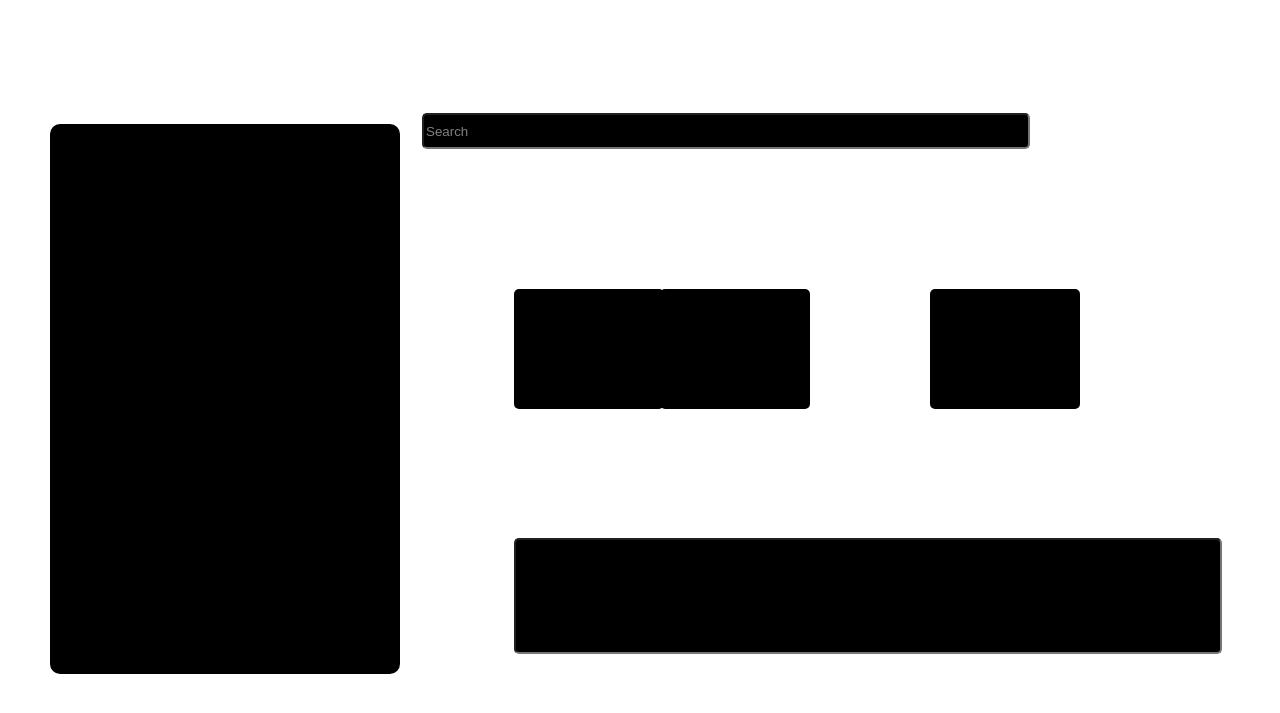
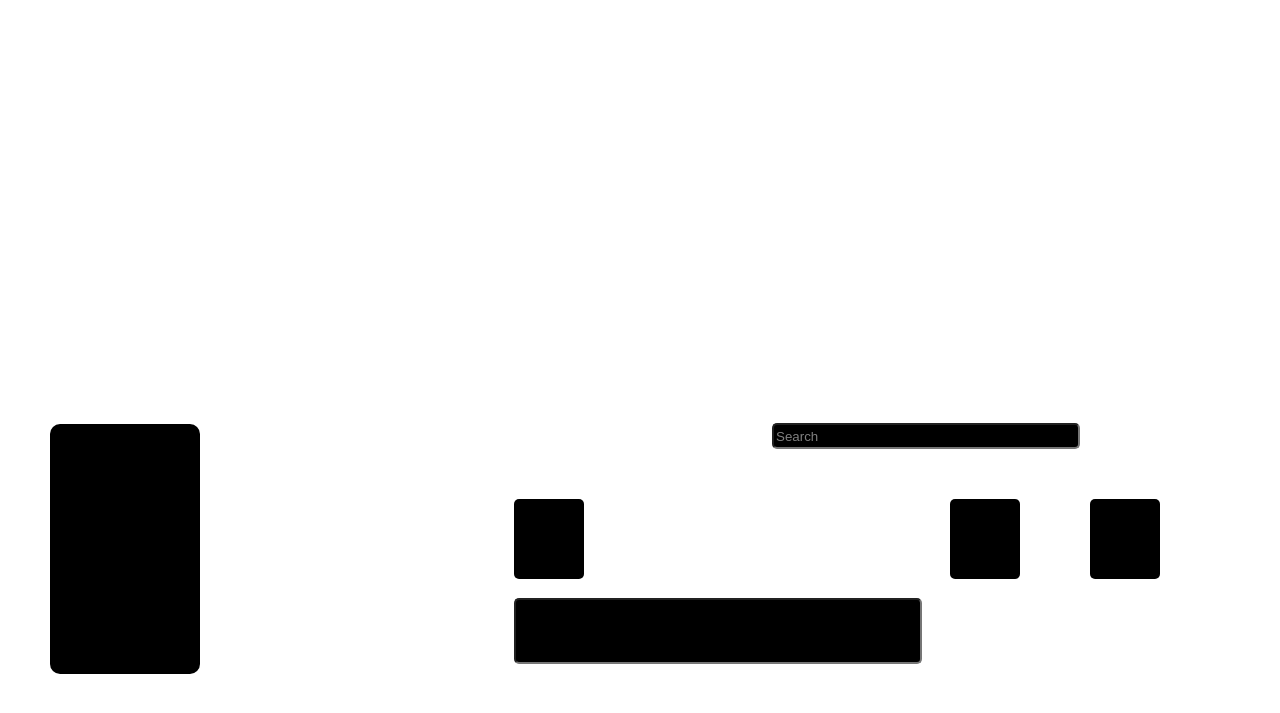
Before and after one commit to Sameeronly/GithubPage, a plain HTML site: page index.html in a window 1280 px wide. Shown: the part 71-784 px from the top of the page. Drawn offline with Linux system fonts and the light colour scheme.

Commit message:
first commit

```diff
--- a/index.html
+++ b/index.html
@@ -28,8 +28,8 @@
         }
 
         .left-div {
-            height: 550px;
-            width: 350px;
+            height: 250px;
+            width: 150px;
             border-radius: 10px;
             background-color: black;
             /* padding-top: 100px; */
@@ -40,14 +40,14 @@
         }
 
         .in {
-            width: 600px;
+            width: 300px;
             border-radius: 5px;
             background-color: black;
             position: absolute;
-            bottom: 580px;
+            bottom: 280px;
             margin: 0 auto;
-            height: 30px;
-            right:250px;
+            height: 20px;
+            right:200px;
 
         }
         .in[placeholder], [placeholder], *[placeholder] {
@@ -55,45 +55,45 @@
 }
 
         .right {
-            width: 150px;
-            height: 120px;
+            width: 70px;
+            height: 80px;
             float: right;
             background-color: black;
             position: absolute;
-            bottom: 320px;
+            bottom: 150px;
             border-radius: 5px;
-            right:200px;
+            right:120px;
 
         }
 
         .left {
-            width: 150px;
-            height: 120px;
+            width: 70px;
+            height: 80px;
             float: left;
             background-color: black;
             position: absolute;
-            bottom: 320px;
+            bottom: 150px;
             border-radius: 5px;
         }
 
         .med {
-            width: 150px;
-            height: 120px;
+            width: 70px;
+            height: 80px;
             background-color:black;
-            right:470px;
+            right:260px;
 
             position: absolute;
-            bottom: 320px;
+            bottom: 150px;
             border-radius: 5px;
         }
 
         .out {
-            width: 700px;
+            width: 400px;
             position: absolute;
             border-radius: 5px;
-            bottom: 75px;
+            bottom: 65px;
             background-color: black;
-            height: 110px;
+            height: 60px;
 
         }
     </style>
```
